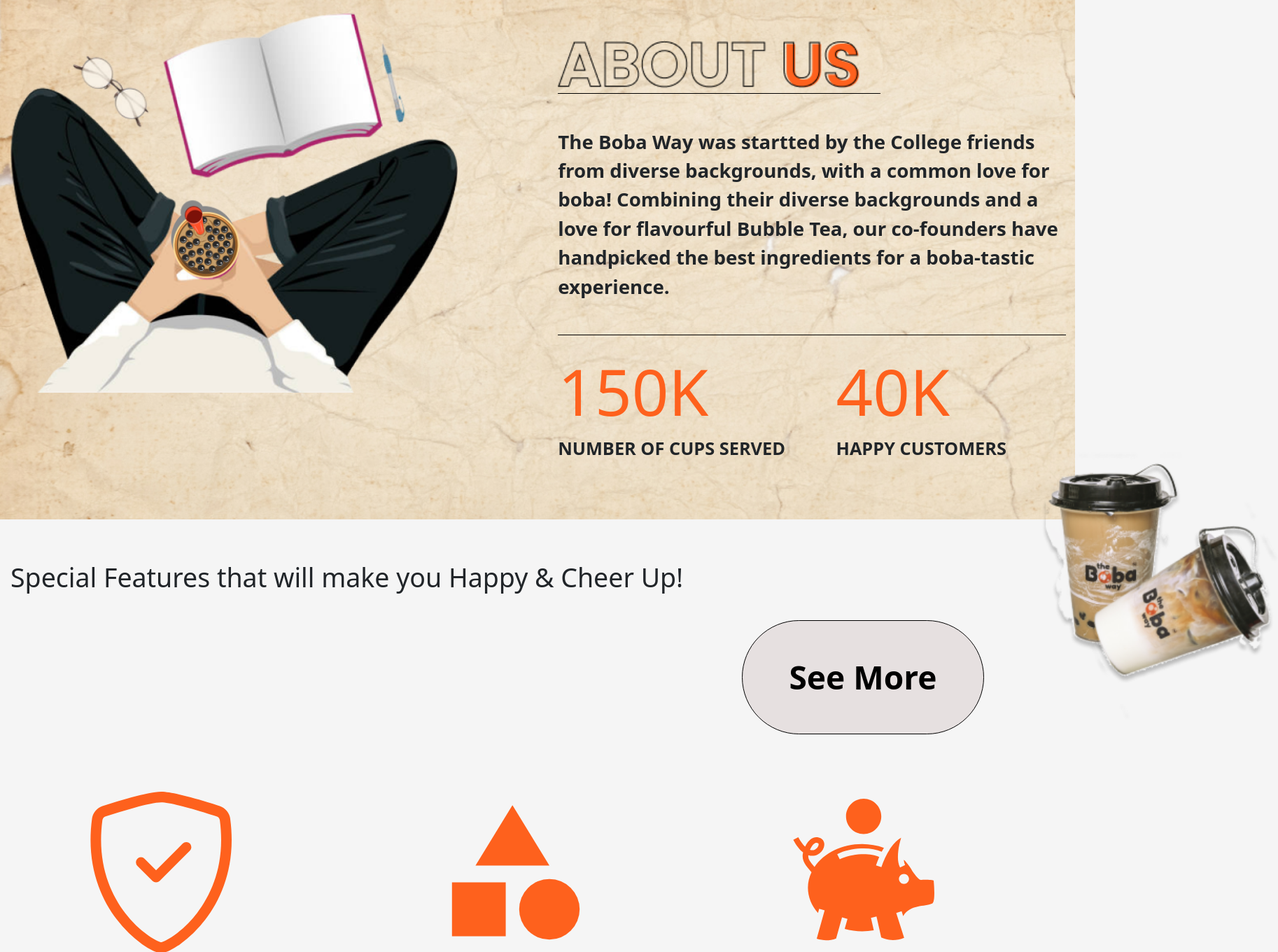
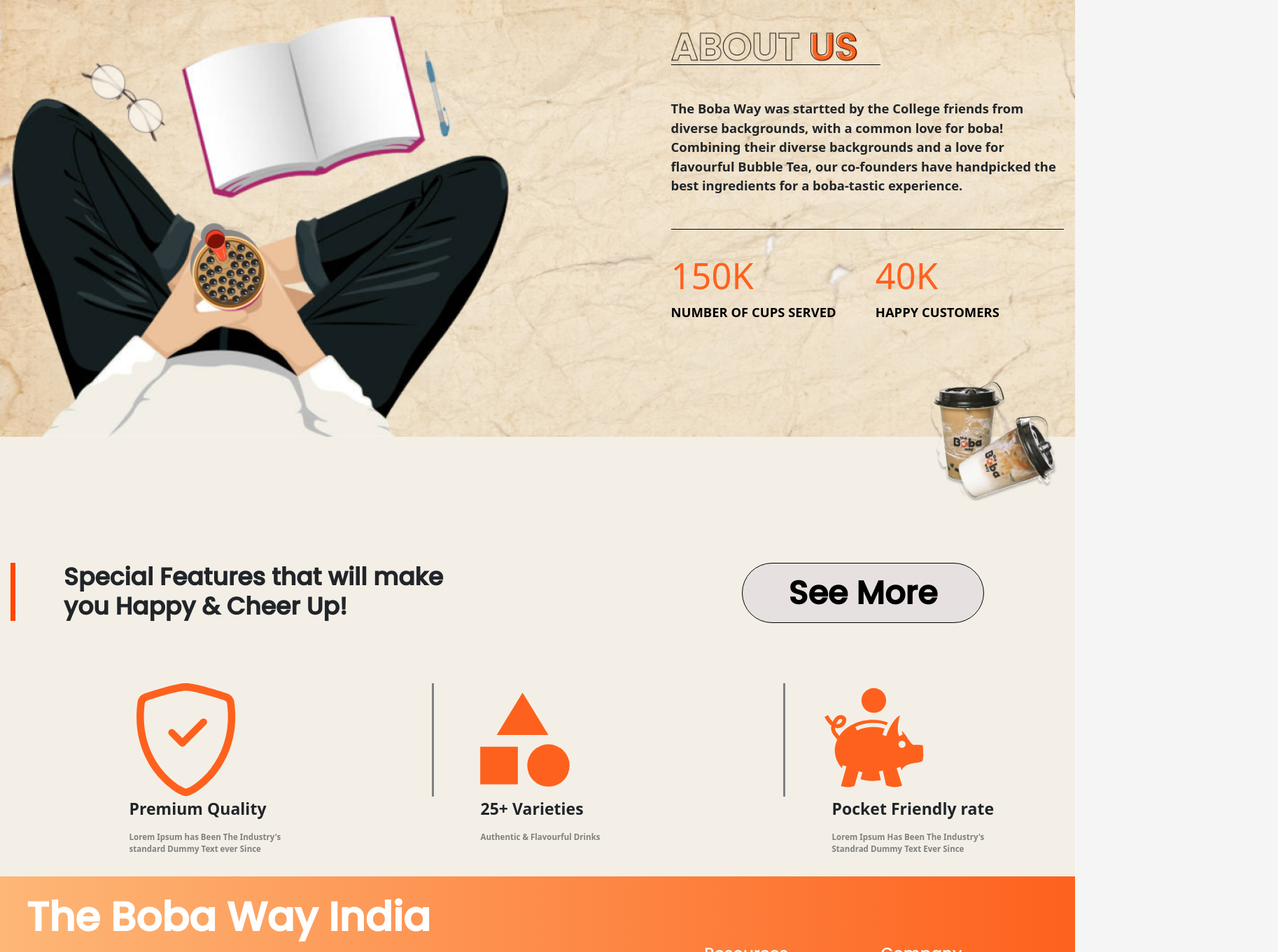
Before and after one commit to devansh-sudo/thebobaway, a React (Create React App) app: page /about in a window 1536 px wide. Shown: the part 160-1520 px from the top of the page at 70% size, 1826 px wide, since content can reach past the window. Built offline with nearby package versions, Linux system fonts and the light colour scheme.

Commit message:
about page first half

```diff
--- /dev/null
+++ b/src/components/AboutUsPage/AboutFeatures.css
@@ -0,0 +1,119 @@
+
+.about-features-heading-button{
+    display: flex;
+    justify-content: space-between;
+
+margin-top: 10vh;
+font-family: poppins,sans-serif;
+}
+
+.about-part-2-heading{
+    font-size: 2.6vw;
+    width: 65%;
+    font-weight: 600;
+    padding-left: 15px;
+    border-left:5px solid orangered;
+}
+
+.about-btn{
+
+padding: 10px 10px 10px 10px;
+}
+
+
+.about-features-section{
+    display:flex;
+justify-content: space-around;
+    margin-top: 5vh;
+}
+.about-features-section-single-div{
+width: 20%;
+
+}
+
+.about-icon-heading{
+    font-weight: 600;
+    font-size: 1.5vw;
+padding-left: 3vw;
+}
+.about-icon-div{
+
+
+    margin-top: 1.8vh;
+    width: 20%;
+    size:5vw
+    /* margin: auto; */
+}
+
+.about-part-2-button{
+
+    width: 20vw;
+
+
+
+}
+
+.about-us-container-part-2{
+background-color: #f3efe6;
+padding: 10px;
+padding-top: 40px;
+}
+.about-part-2-button button{
+    border:1px solid black;
+    /* padding: 3vw;
+padding: 3vw;
+height: 20px;
+border-radius: 30px;
+    font-weight: bold;
+    font-size: 2.5vw; */
+    /* margin-top: 20px; */
+    width: 15vw;
+    font-weight: 600;
+    font-size: 2vw;
+    border-radius: 12vw;
+    background-color: rgb(230, 224, 224);
+}
+.about-button-text{
+    color :red;
+font-size: 3vw;
+
+font-weight: bold;
+}
+.about-icon-text{
+    font-size: .8vw;
+    padding-left: 3vw;
+    font-weight: 550;
+    color:gray
+}
+
+
+@media screen and (min-width: 1440px){
+    .about-part-2-heading{
+        font-weight: 600;
+        font-size: 1.5vw;
+    padding-left: 3vw;
+    }
+    .about-icon-heading{
+        font-weight: 600;
+        font-size: 1vw;
+    padding-left: 3vw;
+    }
+
+    .about-icon-text{
+        font-size: .5vw;
+        padding-left: 3vw;
+        font-weight: 550;
+        color:gray
+    }
+
+    .about-part-2-button{
+
+        width: 20vw;
+    }
+    .about-btn{
+
+        padding: 5px 5px 5px 5px;
+        font-size: small;
+        }
+
+}
--- /dev/null
+++ b/src/components/AboutUsPage/AboutFeatures.jsx
@@ -0,0 +1,43 @@
+import { BsShieldCheck } from "react-icons/bs"
+import { MdCategory } from "react-icons/md"
+import { GiPiggyBank } from "react-icons/gi"
+import "./AboutFeatures.css"
+export const AboutFeatures=()=>{
+return (<div>
+<div className="about-us-container-part-2"  >
+            <div className="about-features-heading-button">
+                <div ><h1 className="about-part-2-heading">Special Features that will make you Happy & Cheer Up! </h1></div>
+                <div className="about-part-2-button"><button className="about-btn" >See More</button></div>
+            </div>
+
+            <div className="about-features-section">
+                <div className="about-features-section-single-div">
+                    <div className="about-icon-div" style={{paddingLeft:"3vw"}}> <BsShieldCheck size="7vw" color="#fe611d" /></div>
+                    <div>
+                        <p className="about-icon-heading">Premium Quality</p>
+                        <p className="about-icon-text">Lorem Ipsum has Been The Industry's standard Dummy Text ever Since</p>
+                    </div>
+                </div>
+                <div className="about-features-section-single-div"  >
+                    <div className="about-icon-div" style={{borderLeft:"2px solid gray",paddingLeft:"2vw"}}>
+                        <MdCategory size="7vw" color="#fe611d" /> </div>
+                    <div >
+                        <p className="about-icon-heading" >25+ Varieties </p>
+                        <p className="about-icon-text">Authentic & Flavourful Drinks</p>
+                    </div>
+                </div>
+                <div className="about-features-section-single-div">
+                    <div className="about-icon-div" style={{borderLeft:"2px solid gray",paddingLeft:"2vw"}}>
+                        <GiPiggyBank size="7vw" color="#fe611d" /></div>
+                    <div>
+                        <p className="about-icon-heading">Pocket Friendly rate</p>
+                        <p className="about-icon-text">Lorem Ipsum Has Been The Industry's Standrad Dummy Text Ever Since</p>
+                    </div>
+                </div>
+            </div>
+
+        </div>
+
+</div>)
+
+}
--- a/src/components/AboutUsPage/AboutUs.jsx
+++ b/src/components/AboutUsPage/AboutUs.jsx
@@ -1,16 +1,16 @@
-import {BsShieldCheck} from "react-icons/bs"
-import {MdCategory} from "react-icons/md"
-import {GiPiggyBank} from "react-icons/gi"
+
+import Image from 'react-bootstrap/Image'
 import "./AboutUsPage.css"
+import { AboutFeatures } from "./AboutFeatures"
 
-export const AboutUs=()=>{
+export const AboutUs = () => {
 
     return (<div className="about-container">
-    <div className="about-part-1-container" style={{backgroundImage:`url("aboutbg1.png")`}}>
+        <div className="about-part-1-container" style={{ backgroundImage: `url("aboutbg1.png")` }}>
             <div className="about-boy-img"><img src="aboutimg1.png" alt="img" /></div>
             <div className="about-intro-div">
                 {/* <h1 className="about-top-heading"> About Us</h1> */}
-<div className="aboutheadingimg-div"><img src="aboutheadingimg.png" alt ="image" /></div>
+                <div className="aboutheadingimg-div"><img src="aboutheadingimg.png" alt="image" /></div>
                 <div><p className="about-top-info">The Boba Way was startted by the College friends from diverse backgrounds, with a common love for boba! Combining their diverse backgrounds and a love for flavourful Bubble Tea, our co-founders have handpicked the best ingredients for a boba-tastic experience.</p></div>
                 <div className="about-user-info">
                     <div>
@@ -22,42 +22,14 @@
                         <p className="about-user-number-text">HAPPY CUSTOMERS</p>
                     </div>
                 </div>
+
                 <div className="chock-2-boba-img">
-        <img src="boba-chock-white.png" alt="img" /></div>
-</div>
-
-    </div>
-    <div className="about-us-container-part-2"  >
-<div className="about-features-heading-button">
-    <div className="about-part-2-heading"><h1>Special Features that will make you Happy & Cheer Up! </h1></div>
-    <div className="about-part-2-button"><button className="about-btn" >See More</button></div>
-</div>
-
-<div className="about-features-section">
-    <div className="about-features-section-single-div">
-        <div className="about-icon-div"> <BsShieldCheck size="10vw" color="#fe611d" /></div>
-        <div>
-            <p className="about-icon-heading">Premium Quality</p>
-            <p className="about-icon-text">Lorem Ipsum has Been The Industry's standard Dummy Text ever Since</p>
-        </div>
-    </div>
-    <div className="about-features-section-single-div" >
-    <div className="about-icon-div"><MdCategory size="10vw" color="#fe611d"/> </div>
-        <div >
-            <p className="about-icon-heading" >25+ Varieties </p>
-            <p className="about-icon-text">Authentic & Flavourful Drinks</p>
-        </div>
-    </div>
-    <div className="about-features-section-single-div">
-    <div className="about-icon-div"><GiPiggyBank size="10vw" color="#fe611d"/></div>
-        <div>
-            <p className="about-icon-heading">Pocket Friendly rate</p>
-            <p className="about-icon-text">Lorem Ipsum Has Been The Industry's Standrad Dummy Text Ever Since</p>
-        </div>
+                    <Image src="boba-chock-white.png"  className='img-abt-two-chock img-fluid' fluid="true" alt="img" />
                     </div>
             </div>
 
         </div>
-    <div></div>
+
+        <AboutFeatures />
     </div>)
 }
--- a/src/components/AboutUsPage/AboutUsPage.css
+++ b/src/components/AboutUsPage/AboutUsPage.css
@@ -1,24 +1,50 @@
+/* .img44_div {
+    display: flex;
+    justify-content: left;
+    align-items: baseline;
+    }
+     .img44{
+      position: absolute;
+      left: -5px;
+      margin-top: -35px;
+      max-width: 100%;
+   @media screen and (max-width: 480px) {
+  .img44{
+      position: relative;
+      left: -10px;
+     top:462px;
+     height: auto;
+     width: 25%;
+    }
+
+
+    }  */
+
+
+
+
 .about-part-1-container{
 width: 100%;
 display: flex;
 justify-content: space-between;
-gap:4vw;
+gap:2vw;
 
 }
 
 .about-boy-img{
 
+/* border:1px solid red;     */
+    max-width: 50%;
 
-    width: 40vw;
-   margin-right: 1vw;
 }
 .about-boy-img img{
-max-width: 50vw;
+max-width: 100%;
+object-fit: contain;
+height: 100%;
 }
 .aboutheadingimg-div{
 border-bottom: 1px solid black;
 max-width: 22vw;
-
 }
 .aboutheadingimg-div img {
     max-width: 22vw;
@@ -27,9 +53,9 @@
 margin: 1px;
     /* border:1px solid red; */
     margin-top: 3vh;
-    width: 45vw;
+    width: 50%;
     font-weight: bold;
-    padding-right: 1vh;
+    padding-right: 10px;
 }
 
 .about-top-info{
@@ -45,267 +71,99 @@
     gap:10%;
 }
 
-.about-user-info h1{
+.about-user-info{
     color:#fe611d;
 
 }
 .about-user-number{
-    font-size: 5vw;
+    font-size: 4vw;
      color:#fe611d;
 }
 .about-user-number-text{
-    font-size: 1.3vw;
+    font-size: 1.2vw;
+    color:black
 
 }
 .chock-2-boba-img{
-
-    height: 8vh;
-
+    /* margin-top: 10px; */
+    max-height: 160px;
+    /* border:1px solid red; */
     align-items: end;
-    padding-left:23vw;
-    margin-top: -2.5vh;
+    display: flex;
+    justify-content: end;
+    flex-flow: row-reverse;
+    max-width: 100%;
+    position: relative;
+        /* margin-bottom: -8.5vh; */
 }
 
 .chock-2-boba-img img{
-    min-height: 4vh;
-    max-width: 26vw;
-padding-left: 7vw;
+   margin-bottom: -65px;
+   object-fit: contain;
+    /* border:1px solid green; */
+/* max-height:150% ; */
+max-width: 35%;
+/* margin-bottom: -8rem; */
 }
 
-.about-features-heading-button{
-    display: flex;
-    justify-content: space-between;
-}
 
-.about-part-2-heading{
-    font-size: 1.6vw;
-    width: 65%;
-
-}
-
-.about-btn{
-font-size: 2vw;
-
-    padding: 2vw;
-    max-width: 30vw;
-}
-.about-features-section{
-    display:flex;
-justify-content: space-around;
-    margin-top: 5vh;
-}
-.about-features-section-single-div{
-width: 20%;
-
-}
-
-.about-icon-heading{
-    font-weight: 600;
-    font-size: 1.5vw;
-}
-.about-icon-div{
+@media screen and (min-width: 1440px){
 
 
-    margin-top: 1.8vh;
-    width: 20%;
-    size:5vw
-    /* margin: auto; */
-}
-
-.about-part-2-button{
-    /*  */
-
-    width: 20vw;
-    margin-top: 7vh;
-
-
-}
-
-.about-us-container-part-2{
-
-padding: 10px;
-padding-top: 40px;
-}
-.about-part-2-button button{
-    border:1px solid black;
-    /* padding: 3vw;
-padding: 3vw;
-height: 20px;
-border-radius: 30px;
-    font-weight: bold;
-    font-size: 2.5vw; */
-    /* margin-top: 20px; */
-    width: 15vw;
-    font-weight: 600;
-    font-size: 2vw;
-    border-radius: 10vw;
-    background-color: rgb(230, 224, 224);
-}
-.about-button-text{
-    color :red;
-font-size: 3vw;
-
-font-weight: bold;
-}
-.about-icon-text{
-    font-size: 1.1vw;
-}
-
-@media all and (min-width:1400px) and (max-width:2500px){
-
-
-    .about-part-1-container{
-        width: 100%;
-        display: flex;
-        justify-content: space-between;
-        gap:3vw;
-
-        }
-
-        .about-boy-img{
-
-
-            width: 35vw;
-           margin-right: .5vw;
-        }
-        .about-boy-img img{
-        max-width: 30vw;
+    .about-boy-img img{
+        max-width: 100%;
         }
         .aboutheadingimg-div{
         border-bottom: 1px solid black;
-        max-width: 20vw;
-
+        max-width: 13vw;
         }
         .aboutheadingimg-div img {
-            max-width: 20vw;
-        }
-        .about-intro-div{
-        margin: 1px;
-            /* border:1px solid red; */
-            margin-top: 3vh;
-            width: 32vw;
-            font-weight: bold;
-            padding-right: 1vh;
-        }
-
-        .about-top-info{
-            margin-top: 4vh;
-            border-bottom: 1px solid black;
-            padding-bottom: 4vh;
-            font-size: 1.2vw;
-        }
-
-        .about-user-info{
-            margin-top: 2vh;
-            display: flex;
-            gap:10%;
-        }
-
-        .about-user-info h1{
-            color:#fe611d;
-
-        }
-        .about-user-number{
-            font-size: 4vw;
-             color:#fe611d;
-        }
-        .about-user-number-text{
-            font-size: 1.1vw;
-
-        }
-        .chock-2-boba-img{
-
-            height: 8vh;
-
-            align-items: end;
-            padding-left:23vw;
-            margin-top: -2.5vh;
-        }
-
-        .chock-2-boba-img img{
-            min-height: 4vh;
-            max-width: 26vw;
-        padding-left: 7vw;
-        }
-
-        .about-features-heading-button{
-            display: flex;
-            justify-content: space-between;
-        }
-
-        .about-part-2-heading{
-            font-size: 1.6vw;
-            width: 65%;
-
-        }
-
-        .about-btn{
-        font-size: 2vw;
-
-            padding: 2vw;
-            max-width: 30vw;
-        }
-        .about-features-section{
-            display:flex;
-        justify-content: space-around;
-            margin-top: 5vh;
-        }
-        .about-features-section-single-div{
-        width: 20%;
-
-        }
-
-        .about-icon-heading{
-            font-weight: 600;
-            font-size: 1.5vw;
-        }
-        .about-icon-div{
-
-
-            margin-top: 1.8vh;
-            width: 20%;
-            size:5vw
-            /* margin: auto; */
-        }
-
-        .about-part-2-button{
-            /*  */
-
-            width: 20vw;
-            margin-top: 7vh;
-
-
-        }
-
-        .about-us-container-part-2{
-
-        padding: 10px;
-        padding-top: 40px;
-        }
-        .about-part-2-button button{
-            border:1px solid black;
-            /* padding: 3vw;
-        padding: 3vw;
-        height: 20px;
-        border-radius: 30px;
-            font-weight: bold;
-            font-size: 2.5vw; */
-            /* margin-top: 20px; */
-            width: 15vw;
-            font-weight: 600;
-            font-size: 2vw;
-            border-radius: 10vw;
-            background-color: rgb(230, 224, 224);
-        }
-        .about-button-text{
-            color :red;
-        font-size: 3vw;
-
-        font-weight: bold;
-        }
-        .about-icon-text{
-            font-size: 1.1vw;
+            max-width: 12vw;
         }
 
 
+    .about-intro-div{
+        margin: 1px;
+            margin-top: 3vh;
+            width: 25vw;
+            font-weight: bold;
+            /* padding-right: 1vh; */
+        }
+
+    .about-top-info{
+        margin-top: 4vh;
+        border-bottom: 1px solid black;
+        padding-bottom: 4vh;
+        font-size: .8vw;
+
+    }
+
+    .about-user-number{
+        font-size: 2.2vw;
+         color:#fe611d;
+    }
+    .about-user-number-text{
+        font-size: .8vw;
+
+    }
+
+    .chock-2-boba-img{
+        /* margin-top: 10px; */
+        height: 10rem;
+
+        align-items: end;
+        display: flex;
+        flex-flow: row-reverse;
+            margin-bottom: -18.5vh;
+    }
+
+    .chock-2-boba-img img{
+        margin-bottom: -5vh;
+
+
+     height:120% ;
+
+     width: 45vw;
+     margin-bottom: -6rem;
+     }
 }
--- a/src/components/HomePage/ProductGrid.css
+++ b/src/components/HomePage/ProductGrid.css
@@ -9,9 +9,10 @@
 justify-content: center;
     grid-template-columns: repeat(4, 18vw);
     grid-template-rows: repeat(3, 22vh);
-    gap: 15px;
+    gap: 10px;
    max-width: 90%;
    margin: auto;
+   padding-bottom: 30px;
    grid-template-areas:
         " a a b b"
         "a a d e"
@@ -97,7 +98,8 @@
         display: none;
     }
     .happy-customer-div-container{
-        display:inline
+        display:inline;
+        padding-top: 5px;
     }
 
     .happy-heading{
--- a/src/components/HomePage/ProductGrid.jsx
+++ b/src/components/HomePage/ProductGrid.jsx
@@ -3,7 +3,7 @@
 
 export const ProductGrid=()=>{
     return(
-    <div style={{backgroundImage:`url("happy-background.png")`}}>
+    <div style={{backgroundImage:`url("happy-background.png")`,paddingBottom:"10px"}}>
         <h1 className="happy-heading" >OUR HAPPY <span style={{ color: "#fe611d" }}>CUSTOMERS</span></h1>
     {/* <h1 className="insta-heading" >OUR HAPPY  <span style={{ color: "#fe611d" }}>CUSTOMERS</span></h1>     */}
     <div class="product-container">
--- a/src/components/Navbar/Sidebar.jsx
+++ b/src/components/Navbar/Sidebar.jsx
@@ -17,11 +17,11 @@
   };
 
   return (
-    <div>
+    <div style={{color:"white"}}>
       <Button type="primary" className="nav-sidebar-button"  onClick={showDrawer}>
       <GiHamburgerMenu color="white"  size={25} />
       </Button>
-      <Drawer title="Welcome" width="180px" style={{height:"300px",backgroundColor:"#fe611d"}}  placement="right"  onClose={onClose} open={open}>
+      <Drawer title="Welcome" color="white" width="180px" style={{height:"100vh",backgroundColor:"#fe611d",color:"white"}}  placement="right"  onClose={onClose} open={open}>
         <div className="nav-slide-option"><p>About Us</p></div>
         <div className="nav-slide-option"><p>Franchise</p></div>
         <div className="nav-slide-option">
--- a/src/components/locationSlider/TestiMonials.js
+++ b/src/components/locationSlider/TestiMonials.js
@@ -52,7 +52,7 @@
         margin: 0,
         autoplay: true,
         dots: true,
-        autoplayTimeout: 8500,
+        autoplayTimeout: 3500,
         smartSpeed: 450,
         nav: false,
         responsive: {
--- a/src/components/locationSlider/TestiMonialsDetails.js
+++ b/src/components/locationSlider/TestiMonialsDetails.js
@@ -12,7 +12,7 @@
                 {/* <p>{description}</p> */}
                 <a href={description} style={{textDecoration:"none"}}>
             <div className="testimonial-name">
-            <BsFillPinMapFill  size="20" />
+            <BsFillPinMapFill  size="20" style={{margin:"5px"}} />
                 <h5>{name}</h5>
                 <small>{address}</small>
             </div>
```
Also changed, not shown: src/components/HomePage/HomePage.css (+14 -0 lines), src/components/Navbar/Sidebar.css (+12 -7 lines), src/components/locationSlider/TestiMonials.css (+5 -2 lines), public/boba-chock-white.png. Lines whose indentation alone changed are shown as unchanged.
